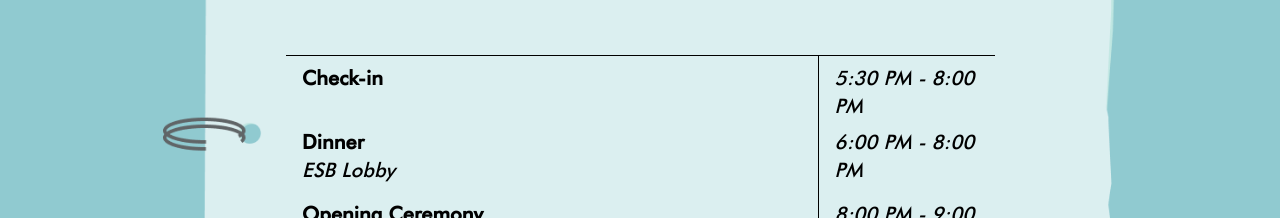
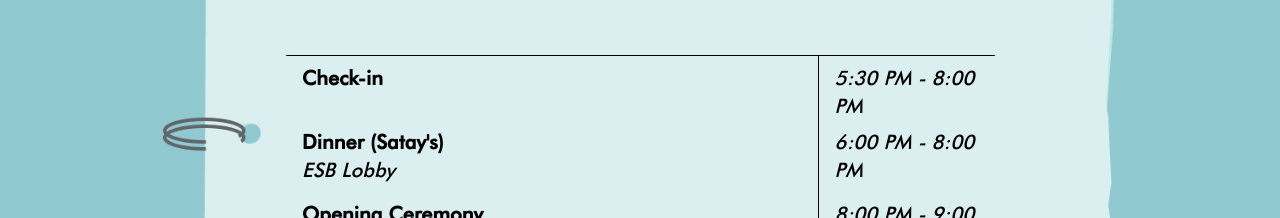
Before and after one commit to VandyHacks/vh9-promo-site, a Svelte app: page / in a window 1280 px wide. Shown: the part 2740-2958 px from the top of the page. Built offline with nearby package versions, Linux system fonts and the light colour scheme; a web font is replaced by a local one.

Commit message:
Update Schedule.svelte

```diff
--- a/src/pages/Schedule.svelte
+++ b/src/pages/Schedule.svelte
@@ -11,7 +11,7 @@
                 Time: '5:30 PM - 8:00 PM',
             },
             {
-                Event: 'Dinner',
+                Event: 'Dinner (Satay\'s)',
                 Location: 'ESB Lobby',
                 Time: '6:00 PM - 8:00 PM',
             },
```
